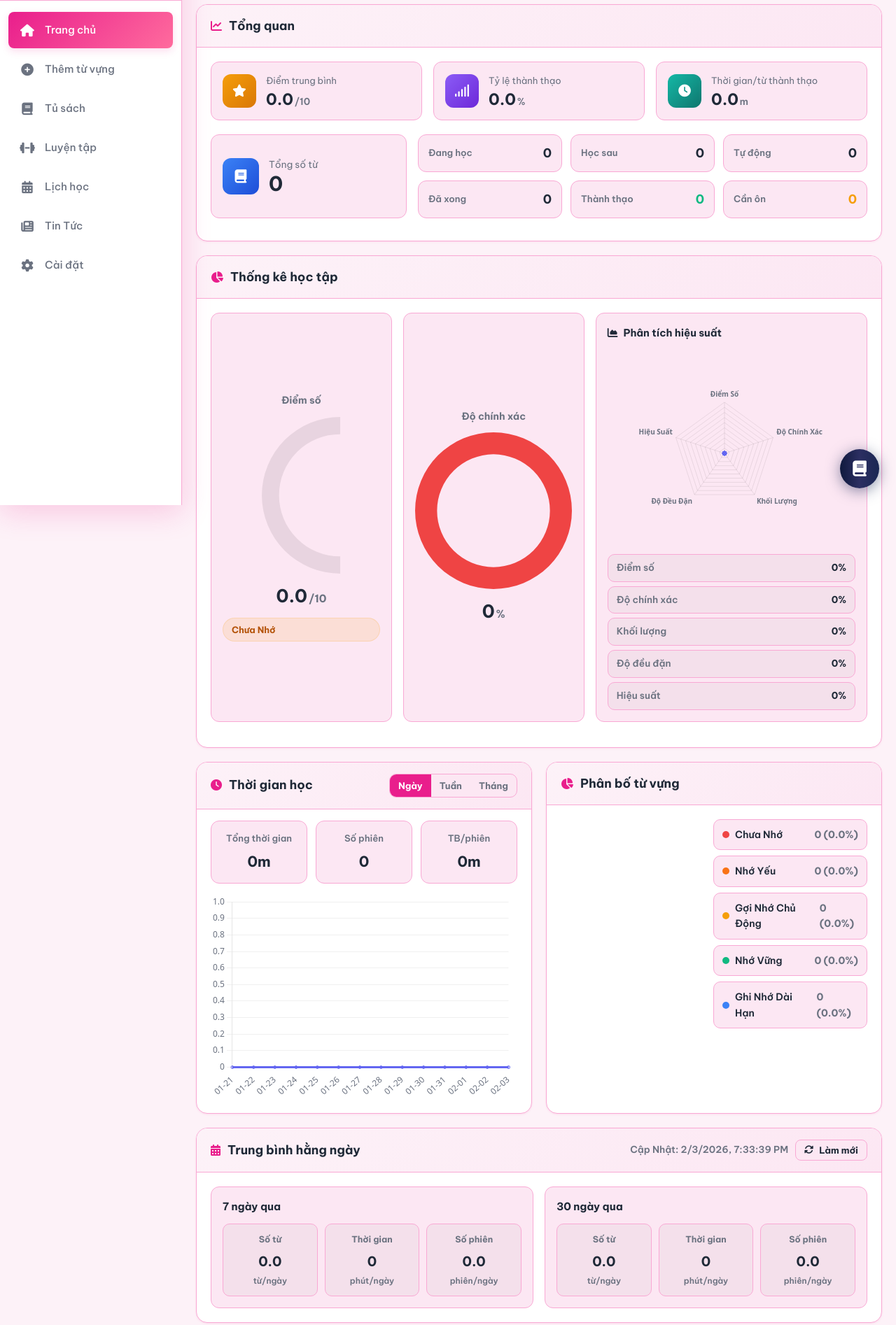
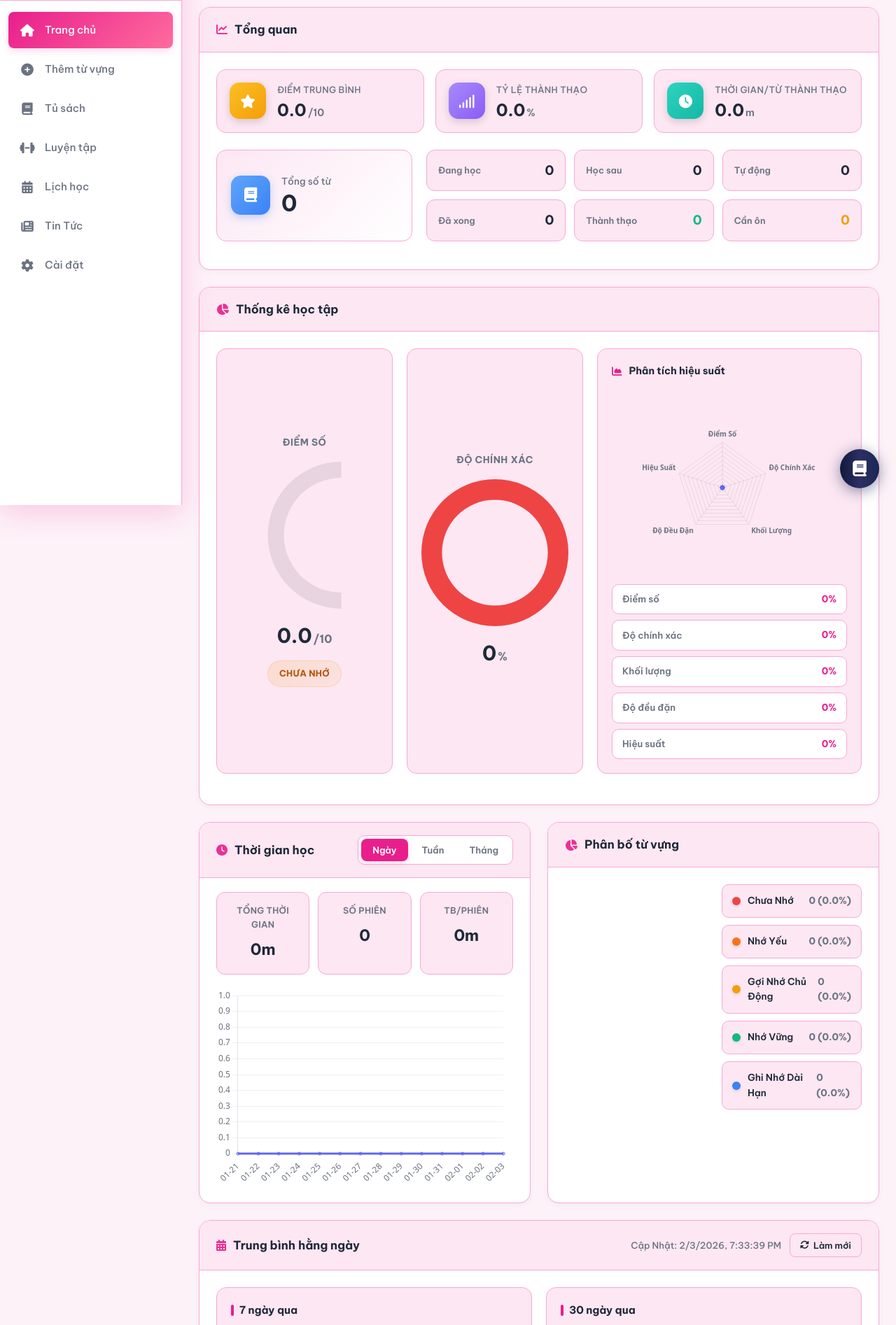
Before and after one commit to HannahWaan/VoLearn, a plain HTML site: page index.html in a window 1280 px wide. Shown: the part 78-1972 px from the top of the page at 70% size. Drawn offline with nearby package versions, Linux system fonts and the light colour scheme.

Commit message:
Update home.css

```diff
--- a/css/sections/home.css
+++ b/css/sections/home.css
@@ -1,36 +1,47 @@
 /* ========================================
-   VoLearn - Home Dashboard (Optimized)
+   VoLearn - Home Dashboard (Optimized v2)
+   - Cleaner code, better performance
+   - Improved visual hierarchy
+   - Smoother animations
+   - Better dark mode support
    ======================================== */
 
+/* ===== SECTION CONTAINER ===== */
 #home-section {
   max-width: 1200px;
   width: 100%;
   margin: 0 auto;
-    padding: 20px;
+  padding: 24px;
 }
 
 .home-dashboard {
   display: flex;
   flex-direction: column;
-    gap: 20px;
+  gap: 24px;
 }
 
-/* ===== Cards Base ===== */
+/* ===== CARD BASE ===== */
 .dashboard-card {
   background: var(--bg-secondary);
   border: 1px solid var(--border-color);
-    border-radius: var(--border-radius-lg);
-    box-shadow: var(--shadow-sm);
+  border-radius: 16px;
+  box-shadow: 0 2px 8px rgba(0, 0, 0, 0.04);
   overflow: hidden;
+  transition: box-shadow 0.3s ease, transform 0.3s ease;
+}
+
+.dashboard-card:hover {
+  box-shadow: 0 4px 20px rgba(0, 0, 0, 0.08);
 }
 
 .dashboard-card .card-header {
-    padding: 16px 20px;
+  padding: 18px 24px;
   border-bottom: 1px solid var(--border-color);
+  background: var(--bg-tertiary);
 }
 
 .dashboard-card .card-header h2 {
-    font-size: 1.1rem;
+  font-size: 1.05rem;
   font-weight: 700;
   color: var(--text-primary);
   margin: 0;
@@ -42,55 +53,62 @@
 .dashboard-card .card-header h2 i {
   color: var(--primary-color);
   font-size: 1rem;
+  opacity: 0.9;
 }
 
 .header-row {
   display: flex;
   align-items: center;
   justify-content: space-between;
-    gap: 12px;
+  gap: 16px;
   flex-wrap: wrap;
 }
 
 /* ===== OVERVIEW SECTION ===== */
 .dashboard-overview {
-    padding-bottom: 16px;
+  padding-bottom: 20px;
 }
 
 .overview-grid {
   display: grid;
   grid-template-columns: repeat(3, 1fr);
   gap: 16px;
-    padding: 20px;
+  padding: 24px;
 }
 
 .overview-metric {
   background: var(--bg-tertiary);
   border: 1px solid var(--border-color);
-    border-radius: 12px;
-    padding: 16px;
+  border-radius: 14px;
+  padding: 18px;
   display: flex;
   align-items: center;
-    gap: 14px;
-    min-height: 80px;
+  gap: 16px;
+  transition: transform 0.2s ease, box-shadow 0.2s ease;
+}
+
+.overview-metric:hover {
+  transform: translateY(-2px);
+  box-shadow: 0 4px 12px rgba(0, 0, 0, 0.06);
 }
 
 .metric-icon {
-    width: 48px;
-    height: 48px;
-    border-radius: 12px;
+  width: 52px;
+  height: 52px;
+  border-radius: 14px;
   display: flex;
   align-items: center;
   justify-content: center;
   color: white;
   flex-shrink: 0;
-    font-size: 1.1rem;
+  font-size: 1.2rem;
+  box-shadow: 0 4px 12px rgba(0, 0, 0, 0.15);
 }
 
-.metric-icon.yellow { background: linear-gradient(135deg, #f59e0b, #d97706); }
-.metric-icon.purple { background: linear-gradient(135deg, #8b5cf6, #6d28d9); }
-.metric-icon.teal   { background: linear-gradient(135deg, #14b8a6, #0f766e); }
-.total-icon.blue    { background: linear-gradient(135deg, #3b82f6, #1d4ed8); }
+.metric-icon.yellow { background: linear-gradient(135deg, #fbbf24 0%, #f59e0b 100%); }
+.metric-icon.purple { background: linear-gradient(135deg, #a78bfa 0%, #8b5cf6 100%); }
+.metric-icon.teal   { background: linear-gradient(135deg, #2dd4bf 0%, #14b8a6 100%); }
+.total-icon.blue    { background: linear-gradient(135deg, #60a5fa 0%, #3b82f6 100%); }
 
 .metric-info {
   flex: 1;
@@ -98,69 +116,71 @@
 }
 
 .metric-info .metric-label {
-    font-size: 0.82rem;
+  font-size: 0.8rem;
   color: var(--text-secondary);
-    margin-bottom: 4px;
-    white-space: nowrap;
-    overflow: hidden;
-    text-overflow: ellipsis;
+  margin-bottom: 6px;
+  font-weight: 500;
+  text-transform: uppercase;
+  letter-spacing: 0.3px;
 }
 
 .metric-info .metric-value {
-    font-size: 1.4rem;
+  font-size: 1.5rem;
   font-weight: 800;
   color: var(--text-primary);
   line-height: 1.1;
 }
 
 .metric-info .metric-sub {
-    font-size: 0.85rem;
+  font-size: 0.9rem;
   font-weight: 600;
   color: var(--text-secondary);
   margin-left: 2px;
 }
 
-/* Total Section */
+/* ===== TOTAL SECTION ===== */
 .overview-total {
-    padding: 0 20px 16px;
+  padding: 0 24px 20px;
   display: grid;
   grid-template-columns: 280px 1fr;
-    gap: 16px;
+  gap: 20px;
   align-items: stretch;
 }
 
 .total-left {
   display: flex;
   align-items: center;
-    gap: 14px;
-    padding: 16px;
-    border-radius: 12px;
-    background: var(--bg-tertiary);
+  gap: 16px;
+  padding: 20px;
+  border-radius: 14px;
+  background: linear-gradient(135deg, var(--bg-tertiary) 0%, var(--bg-secondary) 100%);
   border: 1px solid var(--border-color);
 }
 
 .total-icon {
-    width: 52px;
-    height: 52px;
-    border-radius: 12px;
+  width: 56px;
+  height: 56px;
+  border-radius: 14px;
   display: flex;
   align-items: center;
   justify-content: center;
   color: white;
   flex-shrink: 0;
-    font-size: 1.2rem;
+  font-size: 1.3rem;
+  box-shadow: 0 4px 12px rgba(59, 130, 246, 0.3);
 }
 
 .total-info .total-label {
   font-size: 0.85rem;
   color: var(--text-secondary);
+  font-weight: 500;
 }
 
 .total-info .total-value {
-    font-size: 1.8rem;
+  font-size: 2rem;
   font-weight: 900;
   color: var(--text-primary);
-    line-height: 1.1;
+  line-height: 1.2;
 }
 
 .total-breakdown {
@@ -173,22 +193,27 @@
   background: var(--bg-tertiary);
   border: 1px solid var(--border-color);
   border-radius: 12px;
-    padding: 12px 14px;
+  padding: 14px 16px;
   display: flex;
   justify-content: space-between;
   align-items: center;
   gap: 8px;
-    min-height: 48px;
+  transition: transform 0.2s ease, border-color 0.2s ease;
+}
+
+.pill:hover {
+  transform: translateY(-1px);
+  border-color: var(--primary-color);
 }
 
 .pill .pill-label {
-    font-size: 0.82rem;
+  font-size: 0.8rem;
   color: var(--text-secondary);
   font-weight: 600;
 }
 
 .pill .pill-value {
-    font-size: 1.1rem;
+  font-size: 1.15rem;
   color: var(--text-primary);
   font-weight: 800;
 }
@@ -198,45 +223,53 @@
 
 /* ===== STUDY STATS ===== */
 .dashboard-study {
-    padding-bottom: 16px;
+  padding-bottom: 20px;
 }
 
 .study-grid {
-    padding: 20px;
+  padding: 24px;
   display: grid;
   grid-template-columns: 1fr 1fr 1.5fr;
-    gap: 16px;
+  gap: 20px;
   align-items: stretch;
 }
 
 .study-box {
   background: var(--bg-tertiary);
   border: 1px solid var(--border-color);
-    border-radius: 12px;
-    padding: 16px;
+  border-radius: 14px;
+  padding: 20px;
   text-align: center;
   display: flex;
   flex-direction: column;
   justify-content: center;
-    min-height: 240px;
+  align-items: center;
+  min-height: 260px;
+  transition: transform 0.2s ease;
+}
+
+.study-box:hover {
+  transform: translateY(-2px);
 }
 
 .study-box .box-title {
-    font-size: 0.88rem;
+  font-size: 0.85rem;
   font-weight: 700;
   color: var(--text-secondary);
-    margin-bottom: 12px;
+  margin-bottom: 16px;
+  text-transform: uppercase;
+  letter-spacing: 0.5px;
 }
 
 .study-box .box-kpi {
-    margin-top: 12px;
-    font-size: 1.6rem;
+  margin-top: 16px;
+  font-size: 1.8rem;
   font-weight: 900;
   color: var(--text-primary);
 }
 
 .study-box .box-sub {
-    font-size: 0.95rem;
+  font-size: 1rem;
   font-weight: 700;
   color: var(--text-secondary);
   margin-left: 2px;
@@ -244,106 +277,121 @@
 
 .box-chip {
   display: inline-flex;
-    margin-top: 10px;
-    padding: 6px 12px;
+  margin-top: 12px;
+  padding: 8px 16px;
   border-radius: 999px;
-    background: rgba(245, 158, 11, 0.12);
+  background: linear-gradient(135deg, rgba(245, 158, 11, 0.15) 0%, rgba(245, 158, 11, 0.08) 100%);
   color: #b45309;
   font-weight: 700;
-    font-size: 0.8rem;
-    border: 1px solid rgba(245, 158, 11, 0.18);
+  font-size: 0.78rem;
+  border: 1px solid rgba(245, 158, 11, 0.2);
+  text-transform: uppercase;
+  letter-spacing: 0.3px;
 }
 
-/* Radar Section */
+/* ===== RADAR SECTION ===== */
 .study-radar {
   background: var(--bg-tertiary);
   border: 1px solid var(--border-color);
-    border-radius: 12px;
-    padding: 16px;
+  border-radius: 14px;
+  padding: 20px;
   display: flex;
   flex-direction: column;
 }
 
 .radar-title {
-    font-size: 0.92rem;
+  font-size: 0.9rem;
   font-weight: 700;
   color: var(--text-primary);
   display: flex;
   align-items: center;
-    gap: 8px;
-    margin-bottom: 12px;
+  gap: 10px;
+  margin-bottom: 16px;
+}
+
+.radar-title i {
+  color: var(--primary-color);
 }
 
 .radar-wrap {
   width: 100%;
-    max-width: 280px;
+  max-width: 260px;
   margin: 0 auto;
   flex-shrink: 0;
 }
 
 .radar-metrics {
-    margin-top: 12px;
-    display: grid;
-    grid-template-columns: 1fr;
-    gap: 6px;
+  margin-top: 16px;
+  display: flex;
+  flex-direction: column;
+  gap: 8px;
 }
 
 .metric-row {
   display: flex;
   justify-content: space-between;
-    gap: 8px;
-    padding: 8px 12px;
+  align-items: center;
+  padding: 10px 14px;
   border-radius: 10px;
-    background: rgba(0,0,0,0.03);
+  background: var(--bg-secondary);
   border: 1px solid var(--border-color);
+  transition: background 0.2s ease;
+}
+
+.metric-row:hover {
+  background: var(--bg-tertiary);
 }
 
 .metric-row span {
   color: var(--text-secondary);
   font-weight: 600;
-    font-size: 0.85rem;
+  font-size: 0.83rem;
 }
 
 .metric-row strong {
-    color: var(--text-primary);
+  color: var(--primary-color);
   font-weight: 800;
   font-size: 0.85rem;
 }
 
-/* ===== ROW LAYOUT (Time + Distribution) ===== */
+/* ===== ROW LAYOUT ===== */
 .dashboard-row {
   display: grid;
   grid-template-columns: 1fr 1fr;
-    gap: 20px;
+  gap: 24px;
 }
 
 /* ===== SEGMENTED TABS ===== */
 .segmented {
   display: inline-flex;
-    background: var(--bg-tertiary);
+  background: var(--bg-secondary);
   border: 1px solid var(--border-color);
   border-radius: 10px;
-    overflow: hidden;
+  padding: 4px;
+  gap: 4px;
 }
 
 .seg-btn {
   border: none;
   background: transparent;
-    padding: 8px 12px;
-    font-weight: 700;
+  padding: 8px 16px;
+  font-weight: 600;
   color: var(--text-secondary);
   cursor: pointer;
-    transition: var(--transition-fast);
+  transition: all 0.2s ease;
   font-size: 0.82rem;
+  border-radius: 8px;
 }
 
-.seg-btn:hover {
-    background: rgba(0,0,0,0.04);
+.seg-btn:hover:not(.active) {
+  background: var(--bg-tertiary);
+  color: var(--text-primary);
 }
 
 .seg-btn.active {
   background: var(--primary-color);
   color: white;
+  box-shadow: 0 2px 8px rgba(var(--primary-rgb, 255, 107, 157), 0.3);
 }
 
 /* ===== TIME SECTION ===== */
@@ -351,170 +399,263 @@
   display: grid;
   grid-template-columns: repeat(3, 1fr);
   gap: 12px;
-    padding: 16px 20px 0;
+  padding: 20px 24px 0;
 }
 
 .time-stat {
   background: var(--bg-tertiary);
   border: 1px solid var(--border-color);
   border-radius: 12px;
-    padding: 14px;
+  padding: 16px;
   text-align: center;
+  transition: transform 0.2s ease;
+}
+
+.time-stat:hover {
+  transform: translateY(-2px);
 }
 
 .time-label {
-    font-size: 0.82rem;
+  font-size: 0.78rem;
   color: var(--text-secondary);
   font-weight: 600;
+  text-transform: uppercase;
+  letter-spacing: 0.3px;
 }
 
 .time-value {
-    margin-top: 6px;
-    font-size: 1.3rem;
+  margin-top: 8px;
+  font-size: 1.4rem;
   font-weight: 900;
   color: var(--text-primary);
 }
 
 .chart-wrap {
-    padding: 16px 20px 20px;
+  padding: 20px 24px 24px;
 }
 
 /* ===== DISTRIBUTION ===== */
 .dist-grid {
   display: grid;
-    grid-template-columns: 1fr 220px;
-    gap: 16px;
-    padding: 20px;
+  grid-template-columns: 1fr 200px;
+  gap: 20px;
+  padding: 24px;
   align-items: center;
 }
 
 .dist-legend {
   display: flex;
   flex-direction: column;
-    gap: 8px;
+  gap: 10px;
 }
 
 .legend-item {
   display: flex;
   align-items: center;
   justify-content: space-between;
-    gap: 10px;
-    padding: 10px 12px;
+  gap: 12px;
+  padding: 12px 14px;
   border-radius: 10px;
   background: var(--bg-tertiary);
   border: 1px solid var(--border-color);
+  transition: transform 0.2s ease, border-color 0.2s ease;
+}
+
+.legend-item:hover {
+  transform: translateX(4px);
+  border-color: var(--primary-color);
 }
 
 .legend-left {
   display: flex;
   align-items: center;
-    gap: 8px;
+  gap: 10px;
 }
 
 .legend-dot {
-    width: 10px;
-    height: 10px;
-    border-radius: 999px;
+  width: 12px;
+  height: 12px;
+  border-radius: 50%;
   flex-shrink: 0;
+  box-shadow: 0 2px 4px rgba(0, 0, 0, 0.1);
 }
 
 .legend-name {
   font-weight: 600;
   color: var(--text-primary);
-    font-size: 0.88rem;
+  font-size: 0.85rem;
 }
 
 .legend-value {
   color: var(--text-secondary);
   font-weight: 700;
-    font-size: 0.88rem;
+  font-size: 0.85rem;
 }
 
 /* ===== DAILY AVERAGE ===== */
 .dashboard-daily .daily-meta {
   display: flex;
   align-items: center;
-    gap: 10px;
+  gap: 12px;
   color: var(--text-secondary);
-    font-weight: 600;
-    font-size: 0.85rem;
+  font-weight: 500;
+  font-size: 0.82rem;
 }
 
 .btn-refresh-small {
-    padding: 6px 12px;
+  padding: 8px 14px;
   border-radius: 8px;
-    font-weight: 700;
-    font-size: 0.82rem;
+  font-weight: 600;
+  font-size: 0.8rem;
+  display: inline-flex;
+  align-items: center;
+  gap: 6px;
+  transition: all 0.2s ease;
+}
+
+.btn-refresh-small:hover {
+  transform: translateY(-1px);
+}
+
+.btn-refresh-small i {
+  transition: transform 0.3s ease;
+}
+
+.btn-refresh-small:hover i {
+  transform: rotate(180deg);
 }
 
 .daily-grid {
-    padding: 20px;
+  padding: 24px;
   display: grid;
   grid-template-columns: 1fr 1fr;
-    gap: 16px;
+  gap: 20px;
 }
 
 .daily-box {
   background: var(--bg-tertiary);
   border: 1px solid var(--border-color);
-    border-radius: 12px;
-    padding: 16px;
+  border-radius: 14px;
+  padding: 20px;
 }
 
 .daily-title {
   font-weight: 800;
   color: var(--text-primary);
-    margin-bottom: 12px;
+  margin-bottom: 16px;
   font-size: 0.95rem;
+  display: flex;
+  align-items: center;
+  gap: 8px;
+}
+
+.daily-title::before {
+  content: '';
+  width: 4px;
+  height: 16px;
+  background: var(--primary-color);
+  border-radius: 2px;
 }
 
 .daily-kpis {
   display: grid;
   grid-template-columns: repeat(3, 1fr);
-    gap: 10px;
+  gap: 12px;
 }
 
 .kpi {
-    background: rgba(0,0,0,0.03);
+  background: var(--bg-secondary);
   border: 1px solid var(--border-color);
-    border-radius: 10px;
-    padding: 12px;
+  border-radius: 12px;
+  padding: 14px;
   text-align: center;
+  transition: transform 0.2s ease;
+}
+
+.kpi:hover {
+  transform: translateY(-2px);
 }
 
 .kpi-label {
-    font-size: 0.78rem;
+  font-size: 0.75rem;
   color: var(--text-secondary);
-    font-weight: 700;
+  font-weight: 600;
+  text-transform: uppercase;
+  letter-spacing: 0.3px;
 }
 
 .kpi-value {
-    margin-top: 6px;
-    font-size: 1.2rem;
+  margin-top: 8px;
+  font-size: 1.3rem;
   font-weight: 900;
   color: var(--text-primary);
 }
 
 .kpi-value small {
   display: block;
-    font-size: 0.75rem;
-    font-weight: 600;
+  font-size: 0.72rem;
+  font-weight: 500;
   color: var(--text-secondary);
-    margin-top: 2px;
+  margin-top: 4px;
 }
 
 /* ===== STATUS SECTION ===== */
 .status-grid {
-    padding: 20px;
+  padding: 24px;
   display: grid;
-    grid-template-columns: 1fr 220px;
-    gap: 16px;
+  grid-template-columns: 1fr 200px;
+  gap: 20px;
   align-items: center;
 }
 
 /* ===== CANVAS ===== */
 canvas {
   max-width: 100%;
+  height: auto !important;
+}
+
+/* ===== ANIMATIONS ===== */
+@keyframes fadeInUp {
+  from {
+    opacity: 0;
+    transform: translateY(20px);
+  }
+  to {
+    opacity: 1;
+    transform: translateY(0);
+  }
+}
+
+.dashboard-card {
+  animation: fadeInUp 0.4s ease-out;
+}
+
+.dashboard-card:nth-child(2) { animation-delay: 0.05s; }
+.dashboard-card:nth-child(3) { animation-delay: 0.1s; }
+.dashboard-card:nth-child(4) { animation-delay: 0.15s; }
+.dashboard-card:nth-child(5) { animation-delay: 0.2s; }
+
+/* ===== DARK MODE ENHANCEMENTS ===== */
+[data-theme="dark"] .dashboard-card {
+  box-shadow: 0 2px 8px rgba(0, 0, 0, 0.2);
+}
+
+[data-theme="dark"] .dashboard-card:hover {
+  box-shadow: 0 4px 20px rgba(0, 0, 0, 0.3);
+}
+
+[data-theme="dark"] .metric-icon,
+[data-theme="dark"] .total-icon {
+  box-shadow: 0 4px 12px rgba(0, 0, 0, 0.3);
+}
+
+[data-theme="dark"] .box-chip {
+  background: linear-gradient(135deg, rgba(245, 158, 11, 0.2) 0%, rgba(245, 158, 11, 0.1) 100%);
+  color: #fbbf24;
+}
+
+[data-theme="dark"] .legend-dot {
+  box-shadow: 0 2px 4px rgba(0, 0, 0, 0.3);
 }
 
 /* ===== RESPONSIVE ===== */
@@ -522,12 +663,15 @@ canvas {
   .study-grid {
     grid-template-columns: 1fr 1fr;
   }
+
   .study-radar {
     grid-column: 1 / -1;
   }
+
   .overview-total {
     grid-template-columns: 1fr;
   }
+
   .total-breakdown {
     grid-template-columns: repeat(3, 1fr);
   }
@@ -538,6 +682,10 @@ canvas {
     padding: 16px;
   }
 
+  .home-dashboard {
+    gap: 20px;
+  }
+
   .dashboard-row {
     grid-template-columns: 1fr;
   }
@@ -545,6 +693,7 @@ canvas {
   .dist-grid,
   .status-grid {
     grid-template-columns: 1fr;
+    gap: 16px;
   }
 
   .dist-legend {
@@ -554,36 +703,61 @@ canvas {
 
   .overview-grid {
     grid-template-columns: 1fr;
+    gap: 12px;
   }
 
   .total-breakdown {
     grid-template-columns: repeat(2, 1fr);
   }
 
-    .dashboard-time .time-summary {
-        grid-template-columns: repeat(3, 1fr);
-    }
-
   .daily-grid {
     grid-template-columns: 1fr;
+    gap: 16px;
   }
 }
 
 @media (max-width: 600px) {
+  #home-section {
+    padding: 12px;
+  }
+
+  .dashboard-card .card-header {
+    padding: 14px 16px;
+  }
+
+  .overview-grid,
+  .chart-wrap {
+    padding: 16px;
+  }
+
+  .overview-total {
+    padding: 0 16px 16px;
+  }
+
   .total-breakdown {
     grid-template-columns: 1fr;
+    gap: 10px;
   }
 
   .dashboard-time .time-summary {
     grid-template-columns: 1fr;
+    padding: 16px 16px 0;
+    gap: 10px;
   }
 
   .daily-kpis {
     grid-template-columns: 1fr;
+    gap: 10px;
   }
 
   .study-grid {
     grid-template-columns: 1fr;
+    padding: 16px;
+    gap: 16px;
+  }
+
+  .study-box {
+    min-height: 220px;
   }
 
   .dist-legend {
@@ -593,6 +767,7 @@ canvas {
   .header-row {
     flex-direction: column;
     align-items: flex-start;
+    gap: 12px;
   }
 
   .segmented {
@@ -602,5 +777,57 @@ canvas {
   .seg-btn {
     flex: 1;
     text-align: center;
+    padding: 10px 12px;
+  }
+
+  .daily-grid {
+    padding: 16px;
+  }
+
+  .metric-icon {
+    width: 46px;
+    height: 46px;
+    font-size: 1.1rem;
+  }
+
+  .metric-info .metric-value {
+    font-size: 1.3rem;
+  }
+
+  .total-icon {
+    width: 50px;
+    height: 50px;
+  }
+
+  .total-info .total-value {
+    font-size: 1.7rem;
   }
 }
+
+@media (max-width: 400px) {
+  .overview-metric {
+    padding: 14px;
+    gap: 12px;
+  }
+
+  .metric-icon {
+    width: 42px;
+    height: 42px;
+    font-size: 1rem;
+  }
+
+  .pill {
+    padding: 12px;
+    flex-direction: column;
+    align-items: flex-start;
+    gap: 4px;
+  }
+
+  .kpi {
+    padding: 12px;
+  }
+
+  .kpi-value {
+    font-size: 1.1rem;
+  }
+}
```
Lines whose indentation alone changed are shown as unchanged.
